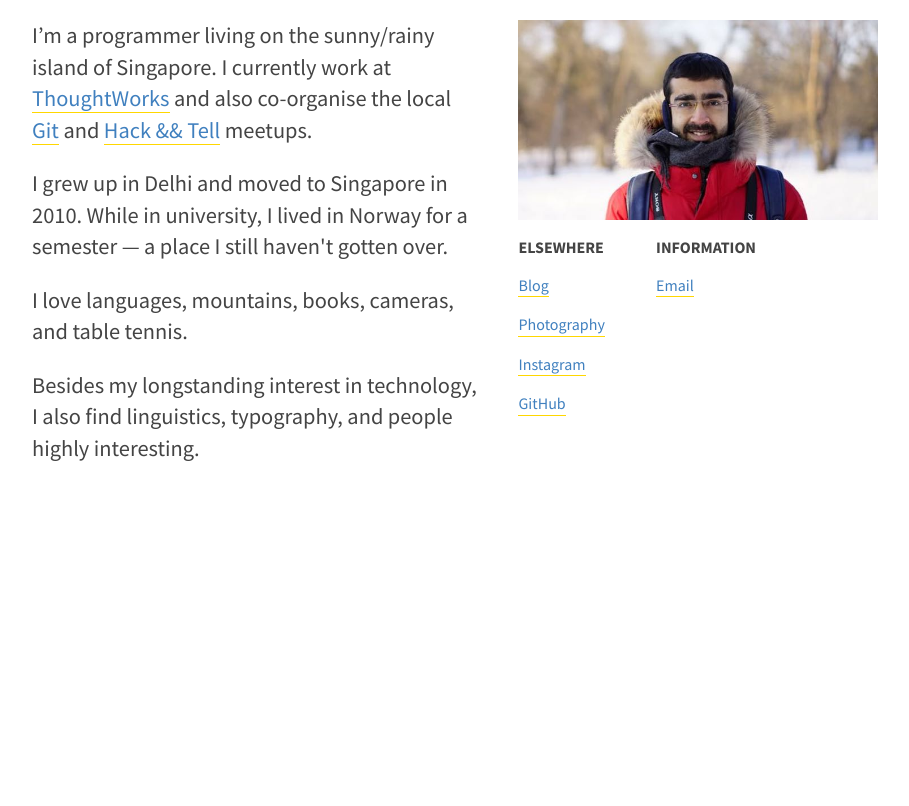
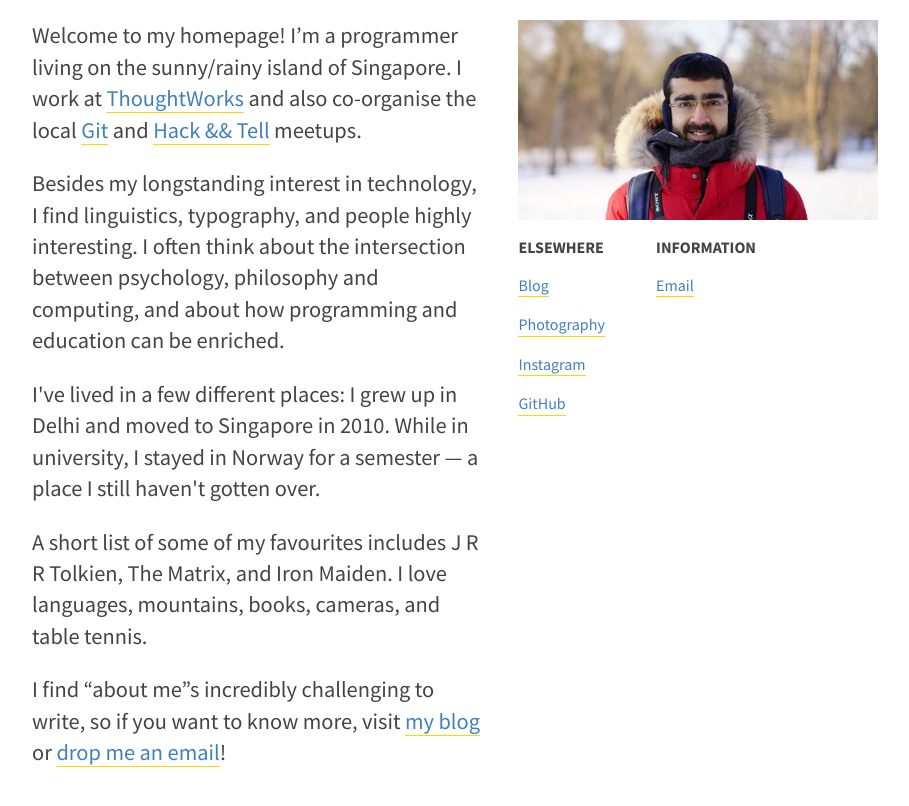
Before and after one commit to spinningarrow/sahil.me, a plain HTML site: page index.html in a window 1280 px wide. Shown: the part 76-882 px from the top of the page, without its empty margins (158-1067 px from the left). Before the commit the page ends 800 px from the top, so only its background shows below. Drawn offline with Linux system fonts and the light colour scheme.

Commit message:
Update about me text

```diff
--- a/index.html
+++ b/index.html
@@ -126,21 +126,33 @@
 		<h1>Sahil Bajaj</h1>
 
 		<main>
-			<p>I’m a programmer living on the sunny/rainy island of Singapore. I currently work at
+
+			<p>Welcome to my homepage! I’m a programmer living on the sunny/rainy island of Singapore. I work at
 			<a href="https://www.thoughtworks.com/">ThoughtWorks</a> and also
 			co-organise the local
 			<a href="https://www.meetup.com/Grumpy-Gits-SG/">Git</a> and
 			<a href="https://www.meetup.com/Hack-Tell-Singapore/">Hack && Tell</a>
 			meetups.</p>
 
-			<p>I grew up in Delhi and moved to Singapore in 2010. While in university, I lived
-			in Norway for a semester — a place I still haven't gotten
-			over.</p>
+			<p>Besides my longstanding interest in technology, I find
+			linguistics, typography, and people highly interesting. I often
+			think about the intersection between psychology, philosophy and
+			computing, and about how programming and education can be
+			enriched.</p>
 
-			<p>I love languages, mountains, books, cameras, and table tennis.</p>
+			<p>I've lived in a few different places: I grew up in Delhi and
+			moved to Singapore in 2010. While in university, I stayed in Norway
+			for a semester — a place I still haven't gotten over.</p>
 
-			<p>Besides my longstanding interest in technology, I also find
-			linguistics, typography, and people highly interesting.</p> </main>
+			<p>A short list of some of my favourites includes J R R Tolkien,
+			The Matrix, and Iron Maiden. I love languages, mountains, books,
+			cameras, and table tennis.</p>
+
+			<p>I find “about me”s incredibly challenging to write, so if you
+			want to know more, visit <a href="//blog.sahil.me">my blog</a> or
+			<a href="mailto:hello@sahil.me">drop me an email</a>!</p>
+		</main>
+
 		<aside>
 			<figure>
 				<img src="sahil-bajaj-harbin.jpg" alt="Sahil Bajaj">
```
